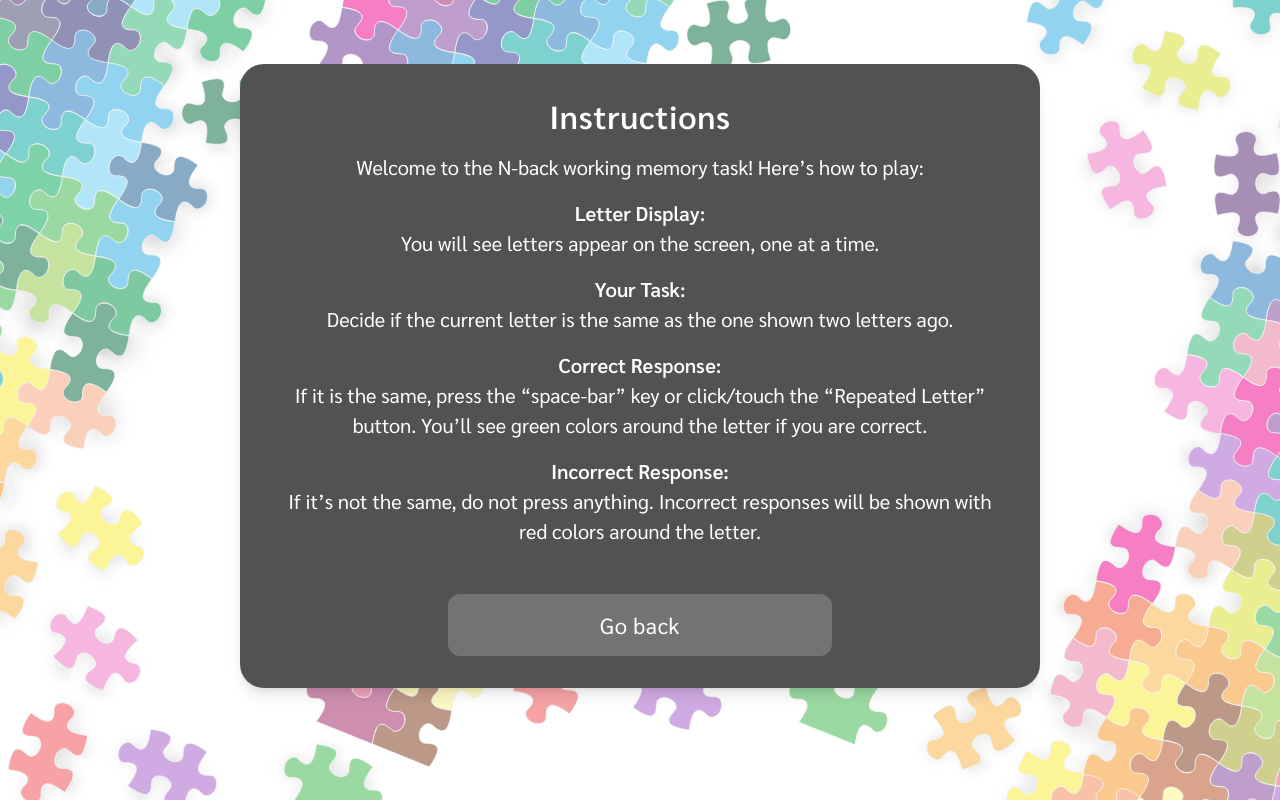
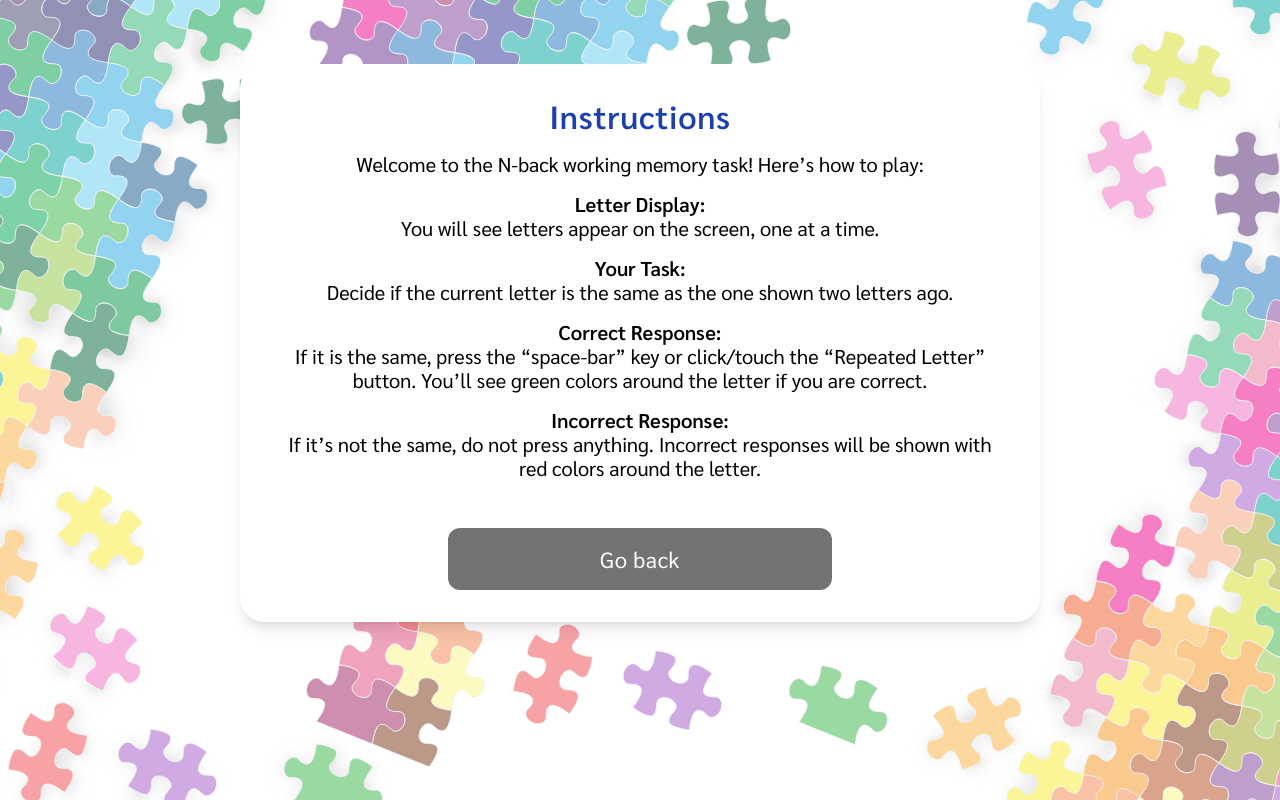
Before and after one commit to matt-powelldev2784/nback-task, a React (Vite) app: page / in a window 1280 px wide. Both pictures are taken after a click on the button "Instructions". Built offline with nearby package versions, Linux system fonts and the light colour scheme.

Commit message:
style: chnage instructions background to white

```diff
--- a/src/components/home/Home.tsx
+++ b/src/components/home/Home.tsx
@@ -35,29 +35,29 @@ export const Home = ({ setCurrentScreen }: HomeProps) => {
       )}
 
       {displayInstructions && (
-        <div className="m-4 mb-12 max-w-[800px] gap-4 rounded-3xl bg-neutral-600 p-6 text-white shadow-lg flexCol sm:w-11/12 sm:text-sm md:px-12 md:py-8 md:text-base">
-          <p className="w-full text-center text-3xl font-bold tracking-wide text-white">
+        <div className="m-4 mb-12 max-w-[800px] gap-4 rounded-3xl bg-white p-6 shadow-lg flexCol sm:w-11/12 sm:text-sm md:px-12 md:py-8 md:text-base">
+          <p className="w-full text-center text-3xl font-bold tracking-wide text-blue-800">
             Instructions
           </p>
 
-          <p className="w-full text-center text-white">
+          <p className="w-full text-center text-black">
             Welcome to the N-back working memory task! Here’s how to play:
           </p>
 
-          <p className="w-full text-center text-white">
+          <p className="w-full text-center text-black">
             <strong>Letter Display:</strong>
             <br />
             You will see letters appear on the screen, one at a time.
           </p>
 
-          <p className="w-full text-center text-white">
+          <p className="w-full text-center text-black">
             <strong>Your Task:</strong>
             <br />
             Decide if the current letter is the same as the one shown two
             letters ago.
           </p>
 
-          <p className="w-full text-center text-white">
+          <p className="w-full text-center text-black">
             <strong>Correct Response:</strong>
             <br />
             If it is the same, press the &ldquo;space-bar&rdquo; key or
@@ -65,7 +65,7 @@ export const Home = ({ setCurrentScreen }: HomeProps) => {
             see green colors around the letter if you are correct.
           </p>
 
-          <p className="w-full text-center text-white">
+          <p className="w-full text-center text-black">
             <strong>Incorrect Response:</strong>
             <br />
             If it’s not the same, do not press anything. Incorrect responses
--- a/tailwind.config.mjs
+++ b/tailwind.config.mjs
@@ -14,8 +14,8 @@ export default {
       fontSize: {
         xs: ['14px', '20px'],
         sm: ['17px', '23px'],
-        base: ['20px', '30px'],
-        lg: ['20px', '30px'],
+        base: ['20px', '24px'],
+        lg: ['20px', '28px'],
         xl: ['22px', '30px'],
         '2xl': ['26px', '34px'],
         '3xl': ['32px', '40px'],
```
